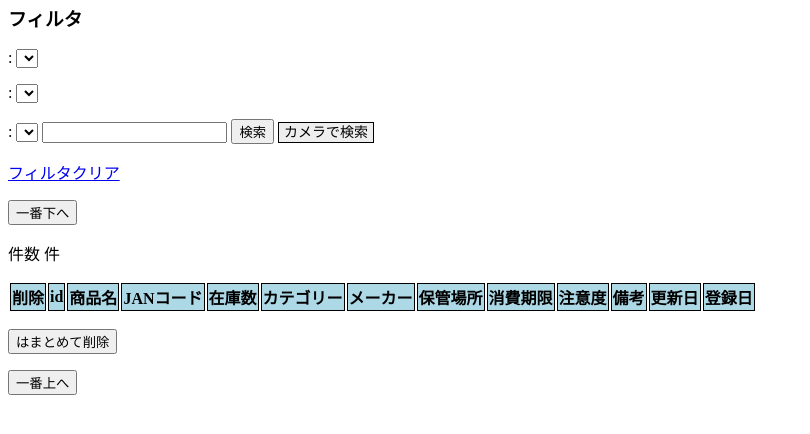
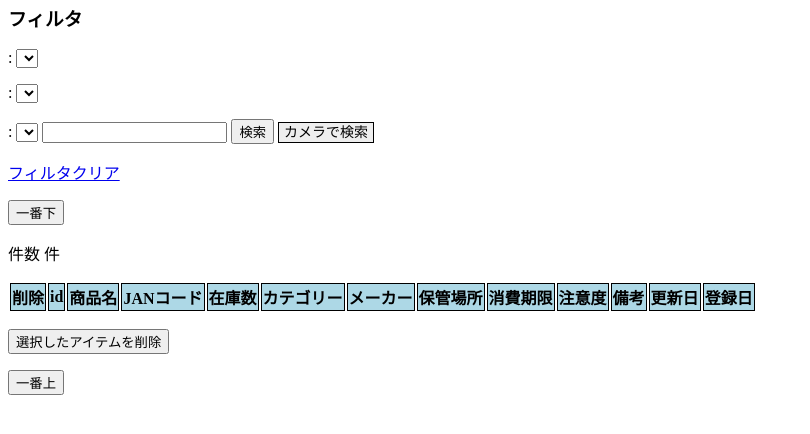
Before and after one commit to gkjg8787/kigen-majika-pyserver, a FastAPI app: template kigen-majika-pyserver/templates/users/delete_items_bulk.html in a window 1280 px wide. Shown: the part 179-613 px from the top of the page, without its empty margins (0-810 px from the left). Run offline with FastAPI, Linux system fonts and the light colour scheme; the template is opened without the code that fills it, so the values that code supplies are empty.

Commit message:
add top button and bottom button to itemlist.html. fix button value of delete_items_bulk.html.

```diff
--- a/kigen-majika-pyserver/templates/users/delete_items_bulk.html
+++ b/kigen-majika-pyserver/templates/users/delete_items_bulk.html
@@ -66,7 +66,7 @@
     {%- endwith %}
 </p>
 <p><a href="{{ url_for('read_users_items_delete_bulk') }}" class="plain-link">フィルタクリア</a></p>
-    <p><button type="button" onclick="scrollToBottom()" class="like_button">一番下へ</button></p>
+<p><button type="button" onclick="scrollToBottom()" class="like_button">一番下</button></p>
 <p>
     件数
     {{ items_length }}件
@@ -116,8 +116,8 @@
         </tr>
         {%- endfor %}
     </table>
-        <p><button type="submit" class="like_button_link">はまとめて削除</button></p>
+    <p><button type="submit" class="like_button_link">選択したアイテムを削除</button></p>
 </form>
-    <p><button type="button" onclick="scrollToTop()" class="like_button">一番上へ</button></p>
+<p><button type="button" onclick="scrollToTop()" class="like_button">一番上</button></p>
 <a id="bottom"></a>
 {% endblock %}
```
Also changed, not shown: kigen-majika-pyserver/templates/users/itemlist.html (+12 -2 lines). Lines whose indentation alone changed are shown as unchanged.
